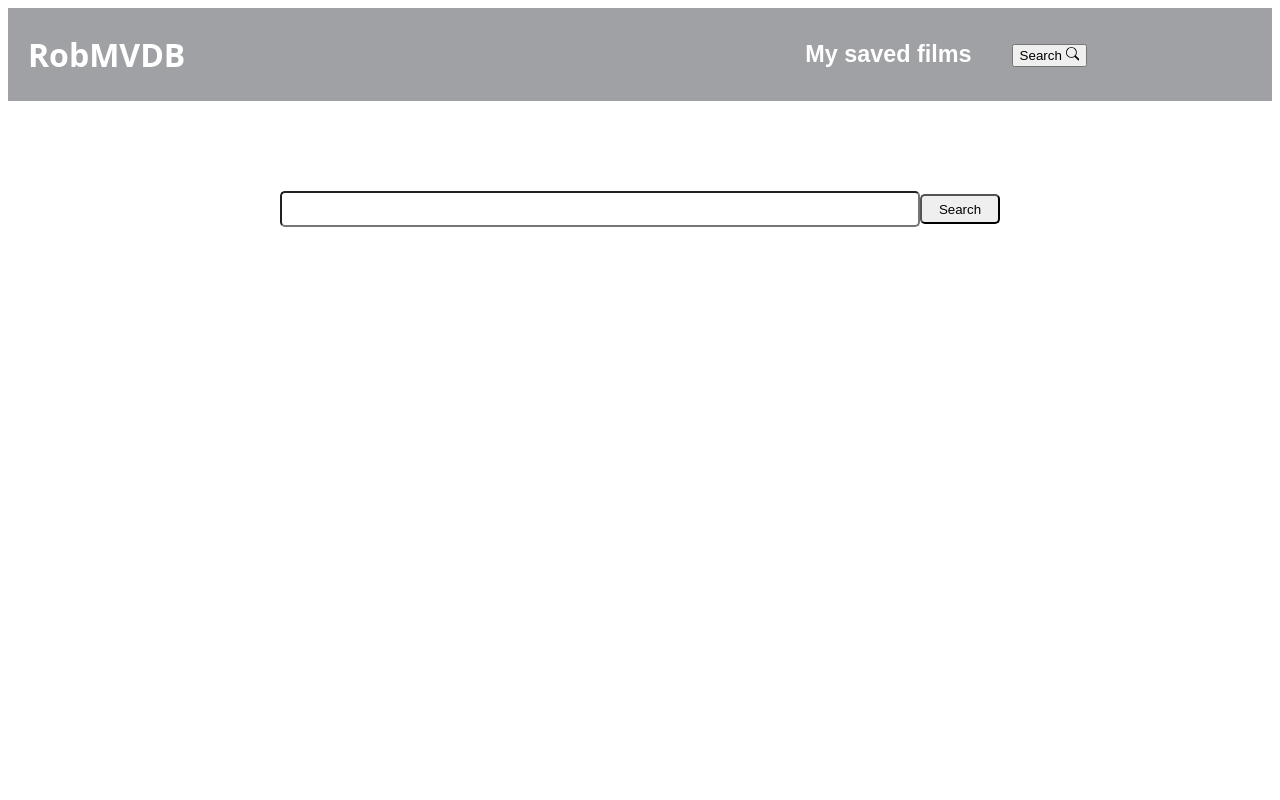
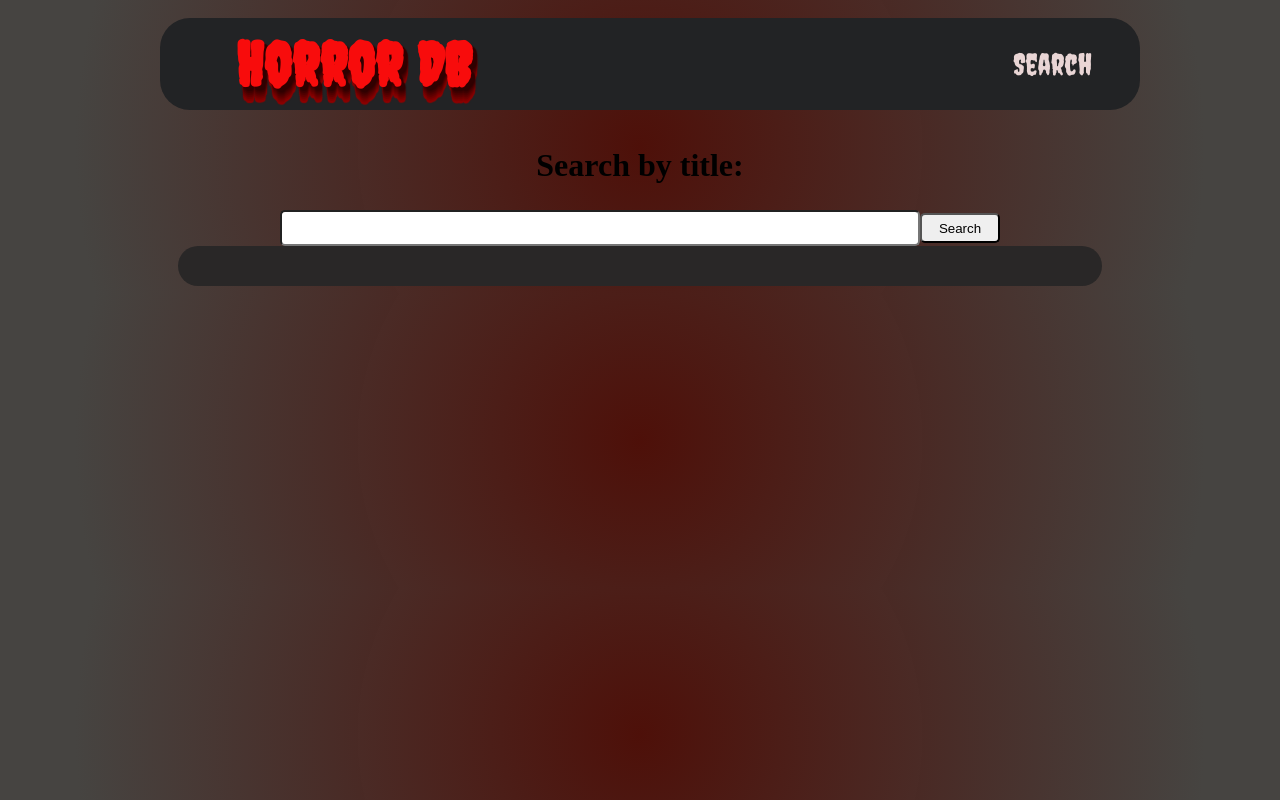
Before and after one commit to RGenovas/filmu-programa, a React (Vite) app: page /search in a window 1280 px wide. Built offline with nearby package versions, Linux system fonts and the light colour scheme.

Commit message:
Changed Layout/Design

```diff
--- a/package.json
+++ b/package.json
@@ -14,6 +14,7 @@
     "react": "^18.3.1",
     "react-dom": "^18.3.1",
     "react-icons": "^5.2.1",
+    "react-modal": "^3.16.1",
     "react-router-dom": "^6.26.2"
   },
   "devDependencies": {
--- a/src/App.css
+++ b/src/App.css
@@ -1,5 +1,5 @@
 body {
     margin:0;
     padding:0;
-    background-color: thistle;
+    background: radial-gradient(circle, rgba(238,39,0,1) 0%, rgba(236,39,17,0.9976365546218487) 0%, rgba(70,68,65,1) 57%);
 }
--- a/src/App.jsx
+++ b/src/App.jsx
@@ -1,6 +1,7 @@
 import Homepage from "./components/Homepage"
 import {BrowserRouter as Router, Routes, Route, Link} from 'react-router-dom'
 import Search from "./components/Search"
+import MovieDetails from "./components/MovieDetails"
 
 
 
@@ -13,6 +14,7 @@ function App() {
 <Routes>
 <Route path='/' element={<Homepage/>}/>
 <Route path='/search' element={<Search/>}/>
+<Route path='/details/:id' element={<MovieDetails/>}/>
 
 </Routes>
 </Router>
--- a/src/components/Homepage.css
+++ b/src/components/Homepage.css
@@ -1,30 +1,71 @@
-.top-movies {
-    margin:0 auto;
-    width:70%;
+@import url('https://fonts.googleapis.com/css2?family=Creepster&display=swap');
 
-    display:grid;
-    grid-template-columns: 200px 200px 200px 200px 200px;
-    gap:20px;
-}
-
-h2 {
-    text-align: center;
-    font-size:50px;
-    color:white;
-
-}
-
-.top-movies h4{
-    text-wrap: wrap;
-
-    margin-top: 20px;
-
+body{
+    background: radial-gradient(circle, rgba(238,39,0,1) 0%, rgba(77,15,8,0.9976365546218487) 0%, rgba(70,68,65,1) 86%);
 
 }
 
 
+.top-movies {
+    margin:0 auto;
+    padding:20px;
+    width:70%;
+    display:grid;
+    align-items: center;
+    justify-content: center;
+    border-radius: 20px;
+    grid-template-columns: 200px 200px 200px 200px 200px;
+    gap:30px;
+    background-color: rgb(41, 39, 39);
+}
+
+h3 {
+    text-align: center;
+    font-size:42px;
+    color:#bbb7b7;
+    font-family: "Creepster", system-ui;
+    letter-spacing: 5px;
+    text-shadow: 2px 2px 5px #111010;
+    text-decoration: underline;
+
+}
+
+.movie_name {
+    font-size: 20px;
+    font-family: "Creepster", system-ui;
+    color:#bbb7b7;
+    letter-spacing: 2px;
+    padding:10px;
+    height:50px;
+}
+
 
 .poster {
     width:200px;
+    height:250px;
+}
+
+.movie-description{
+    padding:5px;
+    color:#bbb7b7;
+    font-size:18px;
     height:200px;
+    text-align: left;
 }
+
+.movie-details {
+
+    color: #bbb7b7;
+    font-weight:800;
+    border:2px solid rgb(243, 234, 234);
+    border-radius: 10px;
+    height:100px;
+    border:2px solid white;
+}
+
+
+.details-btn {
+    background-color: none;
+    border:none;
+    color:#bbb7b7;
+}
--- /dev/null
+++ b/src/components/MovieDetails.css
@@ -0,0 +1,40 @@
+.entry-details {
+    width:1100px;
+
+    margin: 0 auto;
+    padding:10px;
+    background-color: rgb(56, 47, 47);
+    border-radius: 20px;
+    padding:20px;
+
+
+
+
+}
+
+.entry {
+    margin:0 auto;
+    display:flex;
+    align-items: center;
+
+
+}
+
+.entry .movie_name {
+   font-size:36px;
+   text-align: center;
+}
+
+.entry-details img{
+    width:400px;
+    height:500px;
+    border-radius: 20px;
+}
+
+.entry-description{
+    text-align: left;
+    font-size:20px;
+    color:#beb7b7;
+    text-align: center;
+    height:500px;
+}
--- a/src/components/MovieDetails.jsx
+++ b/src/components/MovieDetails.jsx
@@ -1,6 +1,60 @@
+import { useEffect, useRef, useState } from "react"
+import axios from 'axios';
+import Header from "../headerandfooter/Header";
+import {BrowserRouter as Router, Routes, Route, Link, useParams} from 'react-router-dom'
+import './MovieDetails.css'
 const MovieDetails = () => {
+
+  const {id} = useParams()
+  const key = 'api_key=53c258bb52d305146e19a71e58aa2cc5'
+
+  const [entry, setEntry] = useState ([])
+
+    useEffect(() => {
+    const getEntries = async () => {
+          try {
+            const response = await axios.get(
+              `https://api.themoviedb.org/3/movie/${id}?${key}`
+            )
+
+            console.log(response.data)
+            setEntry(response.data)
+
+          } catch(error) {
+            console.error('Error Fetching Entry', error)
+          }
+            }
+            getEntries() },[])
+
+
+
+
+
+
   return (
     <div>
+        <Header/>
+        <div className="entry-details">
+        <div  key={entry.id} className="entry">
+        <div className="entry-details">
+        <img className='poster' src={'https://image.tmdb.org/t/p/w600_and_h900_bestv2' + entry.poster_path} ></img>
+        </div>
+        <div className="entry-description">
+        <h4 className="movie_name">{entry.title}</h4>
+        <p> Released: {entry.release_date}</p>
+        <p className="entry-description-text">{entry.overview}</p>
+        <Link to='/'>Return to frontpage</Link>
+        </div>
+
+
+
+
+
+
+      </div>
+
+
+    </div>
 
     </div>
   )
--- a/src/headerandfooter/Header.css
+++ b/src/headerandfooter/Header.css
@@ -1,48 +1,65 @@
 /* Navbaras/Headeris */
+
+@import url('https://fonts.googleapis.com/css2?family=Creepster&display=swap');
+
+
 .header-container {
     width:100%;
-    background-color: #a0a1a5;
     display:flex;
     align-items: center;
     justify-content: center;
+    padding:10px;
 }
 
 
 .header {
-    width:1400px;
+    width:75%;
     padding:1em;
-    font-family: "DM Sans", sans-serif;
-    font-weight: 400;
-    font-size:20px;
-    height:53px;
+    height:60px;
     display:flex;
     align-items: center;
-    background-color: #a0a1a5;
+    background-color: #222325;
     justify-content: space-between;
     flex-direction: row;
+    border-radius:30px;
+}
+
+.header .logo {
+    margin:1em;
+    font-family: "Creepster", system-ui;
+    font-size:60px;
+    color:rgb(248, 12, 12);
+    text-shadow:
+    4px 4px 1px #300000,
+    4px 6px 1px #400000,
+    4px 8px 1px #500000,
+    4px 10px 1px #600000,
+    4px 12px 1px #700000,
+    4px 14px 1px #800000,
+    4px 16px 1px #900000;
 }
 
 
 
-.header-links {
-
-    width:612px;
-    height:47px;
-    display:flex;
-    align-items: center;
-    justify-content: center;
-    gap:2em;
+.header-link {
+    font-family: "Creepster", system-ui;
+    font-size:30px;
+    color:rgb(233, 213, 213);
+    background-color: none;
 }
 
-.logo {
-    font-family: "Metal Mania", system-ui;
-    font-weight: 600;
-    font-size:32px;
+
+.header-links {
+margin-right:2em;
 }
 
-.header-links h3{color:white; }
+.header-links h3{
+    color:white;
+    font-family: 'Horror Type', sans-serif;
+    font-size:40px;
 
-.headerDark-links h3{color:rgb(20, 20, 20);}
+  }
+
 
 .active {
     text-decoration: none;
@@ -64,7 +81,7 @@
 
 .footer-container h3 {
     margin-top:10px;
-    font-family: "Metal Mania", system-ui;
+    /* font-family: "Metal Mania", system-ui; */
     font-weight: 400;
     color:#d6c0c0;
 
@@ -75,3 +92,121 @@
     border-bottom:2px solid rgb(243, 239, 239);
 
 }
+
+
+.drop {
+    position: relative;
+      width: 20px;
+      height: 20px;
+    top: -30px;
+    margin: 0 auto;
+      background: #F00;
+      -moz-border-radius: 20px;
+      -webkit-border-radius: 20px;
+      border-radius: 20px;
+    -moz-animation-name: drip;
+    -webkit-animation-name: drip;
+    animation-name: drip;
+    -moz-animation-timing-function: cubic-bezier(1,0,.91,.19);
+    -webkit-animation-timing-function: cubic-bezier(1,0,.91,.19);
+    animation-timing-function: cubic-bezier(1,0,.91,.19);
+    -moz-animation-duration: 2s;
+    -webkit-animation-duration: 2s;
+    animation-duration: 2s;
+    -moz-animation-iteration-count: infinite;
+    -webkit-animation-iteration-count: infinite;
+    animation-iteration-count: infinite;
+  }
+
+  .drop:before {
+    content: "";
+    position: absolute;
+    width: 0;
+      height: 0;
+      border-left: 10px solid transparent;
+      border-right: 10px solid transparent;
+      border-bottom: 30px solid rgba(255,0,0,1);
+    top: -22px;
+  }
+
+  .wave {
+    position: relative;
+    opacity: 0;
+    top: 0;
+      width: 2px;
+      height: 1px;
+    border: #F00 7px solid;
+      -moz-border-radius: 300px / 150px;
+      -webkit-border-radius: 300px / 150px;
+      border-radius: 300px / 150px;
+    -moz-animation-name: ripple;
+    -webkit-animation-name: ripple;
+    animation-name: ripple;
+    -moz-animation-delay: 2s;
+    -webkit-animation-delay: 2s;
+    animation-delay: 2s;
+    -moz-animation-duration: 2s;
+    -webkit-animation-duration: 2s;
+    animation-duration: 2s;
+    -moz-animation-iteration-count: infinite;
+    -webkit-animation-iteration-count: infinite;
+    animation-iteration-count: infinite;
+  }
+
+  .wave:after {
+    content: "";
+    position: absolute;
+    opacity: 0;
+    top: -5px;
+    left: -5px;
+      width: 2px;
+      height: 1px;
+    border: #F00 5px solid;
+      -moz-border-radius: 300px / 150px;
+      -webkit-border-radius: 300px / 150px;
+      border-radius: 300px / 150px;
+    -moz-animation-name: ripple-2;
+    -webkit-animation-name: ripple-2;
+    animation-name: ripple-2;
+    -moz-animation-duration: 2s;
+    -webkit-animation-duration: 2s;
+    animation-duration: 2s;
+    -moz-animation-iteration-count: infinite;
+    -webkit-animation-iteration-count: infinite;
+    animation-iteration-count: infinite;
+  }
+
+  @keyframes ripple {
+      from {
+        opacity: 1;
+      }
+      to {
+        width: 600px;
+        height: 300px;
+        border-width: 1px;
+        top: -100px;
+        opacity: 0;
+      }
+  }
+
+  @keyframes ripple-2 {
+      0% {
+        opacity: 1;
+      }
+      50% {
+        opacity: 0;
+      }
+    100% {
+      width: 200px;
+      height: 100px;
+      border-width: 1px;
+      top: 100px;
+      left: 200px;
+    }
+  }
+
+  @keyframes drip {
+      to {
+        top: 190px;
+      }
+  }
--- a/src/headerandfooter/Header.jsx
+++ b/src/headerandfooter/Header.jsx
@@ -6,13 +6,18 @@ const Header = () => {
     <div>
         <div className='header-container'>
     <div className="header">
-    <NavLink to="/"><h2 className='logo'>RobMVDB</h2></NavLink>
+
+    <NavLink to="/"><h2 className='logo'>Horror DB</h2></NavLink>
+
     <div className="header-links nav">
-    <NavLink className='pradinis-link' to="/"> <h3 className='pradinis-link'>My saved films</h3></NavLink>
-    <NavLink className='search-link' to='/search'> <button>Search <svg stroke="currentColor" fill="currentColor" strokeWidth="0" viewBox="0 0 16 16" height="1em" width="1em" xmlns="http://www.w3.org/2000/svg"><path fillRule="evenodd" d="M10.442 10.442a1 1 0 011.415 0l3.85 3.85a1 1 0 01-1.414 1.415l-3.85-3.85a1 1 0 010-1.415z" clipRule="evenodd"></path><path fillRule="evenodd" d="M6.5 12a5.5 5.5 0 100-11 5.5 5.5 0 000 11zM13 6.5a6.5 6.5 0 11-13 0 6.5 6.5 0 0113 0z" clipRule="evenodd"></path></svg></button></NavLink>
+    <NavLink className='header-link' to='/search'> Search </NavLink>
+
+
+
 
     </div>
 </div>
+
 </div>
     </div>
   )
```
Also changed, not shown: src/components/Homepage.jsx (+12 -9 lines), 1 other file (tests, documents, lock files or other folders).
